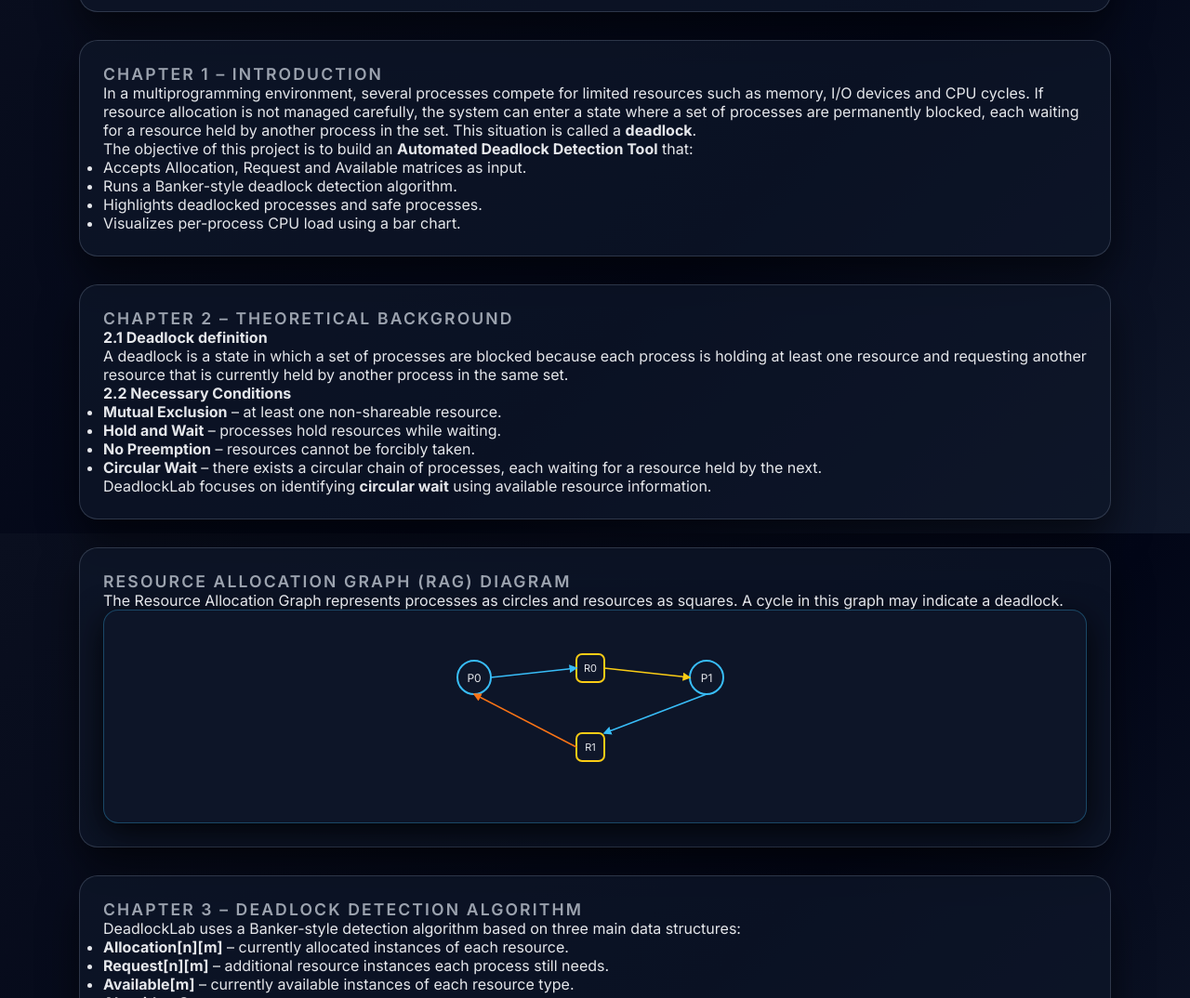
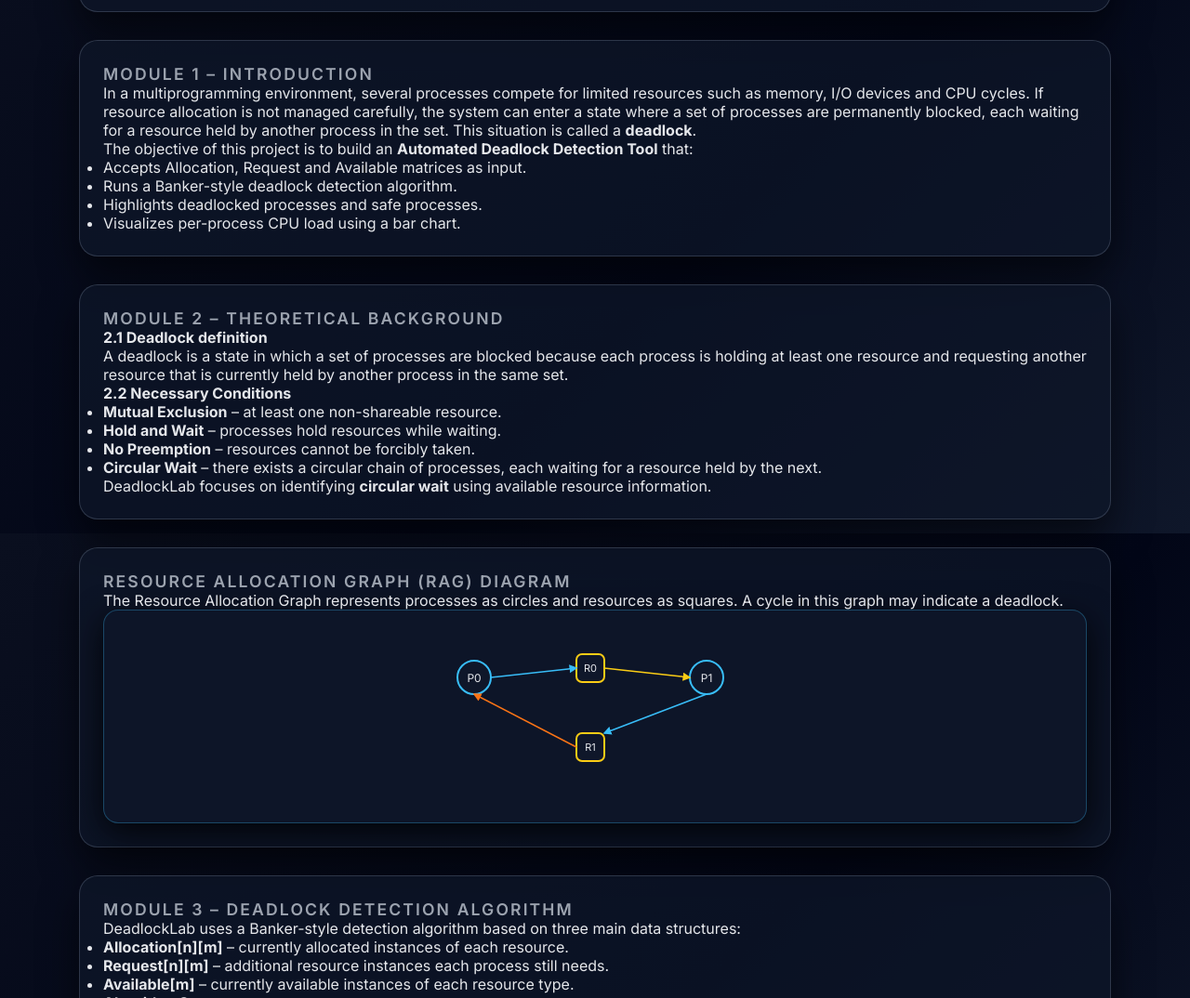
Before and after one commit to Dishant-Thakur/Deadlock-Detection-Project, a plain HTML site: page report.html in a window 1280 px wide. Shown: the part 226-1300 px from the top of the page at 93% size. Drawn offline with Linux system fonts and the light colour scheme.

Commit message:
Heading updates

```diff
--- a/report.html
+++ b/report.html
@@ -40,7 +40,7 @@
     </div>
 
     <div class="glass-card">
-        <h2 class="title-sub">Chapter 1 – Introduction</h2>
+        <h2 class="title-sub">Module 1 – Introduction</h2>
         <p>
             In a multiprogramming environment, several processes compete for limited
             resources such as memory, I/O devices and CPU cycles. If resource
@@ -62,7 +62,7 @@
     </div>
 
     <div class="glass-card">
-        <h2 class="title-sub">Chapter 2 – Theoretical Background</h2>
+        <h2 class="title-sub">Module 2 – Theoretical Background</h2>
         <p><b>2.1 Deadlock definition</b></p>
         <p>
             A deadlock is a state in which a set of processes are blocked because
@@ -141,7 +141,7 @@
 
 
     <div class="glass-card">
-        <h2 class="title-sub">Chapter 3 – Deadlock Detection Algorithm</h2>
+        <h2 class="title-sub">Module 3 – Deadlock Detection Algorithm</h2>
         <p>
             DeadlockLab uses a Banker-style detection algorithm based on three
             main data structures:
@@ -216,7 +216,6 @@
                 <line x1="215" y1="95" x2="215" y2="115"
                       stroke="#e5e7eb" stroke-width="1.2" marker-end="url(#arrowWhite)"/>
 
-                <!-- Yes -->
                 <line x1="155" y1="145" x2="112" y2="145"
                       stroke="#22c55e" stroke-width="1.2"/>
                 <line x1="112" y1="145" x2="112" y2="185"
@@ -240,7 +239,7 @@
 
     <!-- CHAPTER 4 -->
     <div class="glass-card">
-        <h2 class="title-sub">Chapter 4 – Implementation Details</h2>
+        <h2 class="title-sub">Module 4 – Implementation Details</h2>
         <p>
             DeadlockLab is built as a multi-page web application:
         </p>
@@ -258,9 +257,8 @@
         </p>
     </div>
 
-    <!-- CHAPTER 5 -->
     <div class="glass-card">
-        <h2 class="title-sub">Chapter 5 – Conclusion & Future Scope</h2>
+        <h2 class="title-sub">Module 5 – Conclusion & Future Scope</h2>
         <p>
             The project demonstrates how theoretical concepts of deadlocks can be
             visualized and experimented with using a browser-based simulator. It
```
